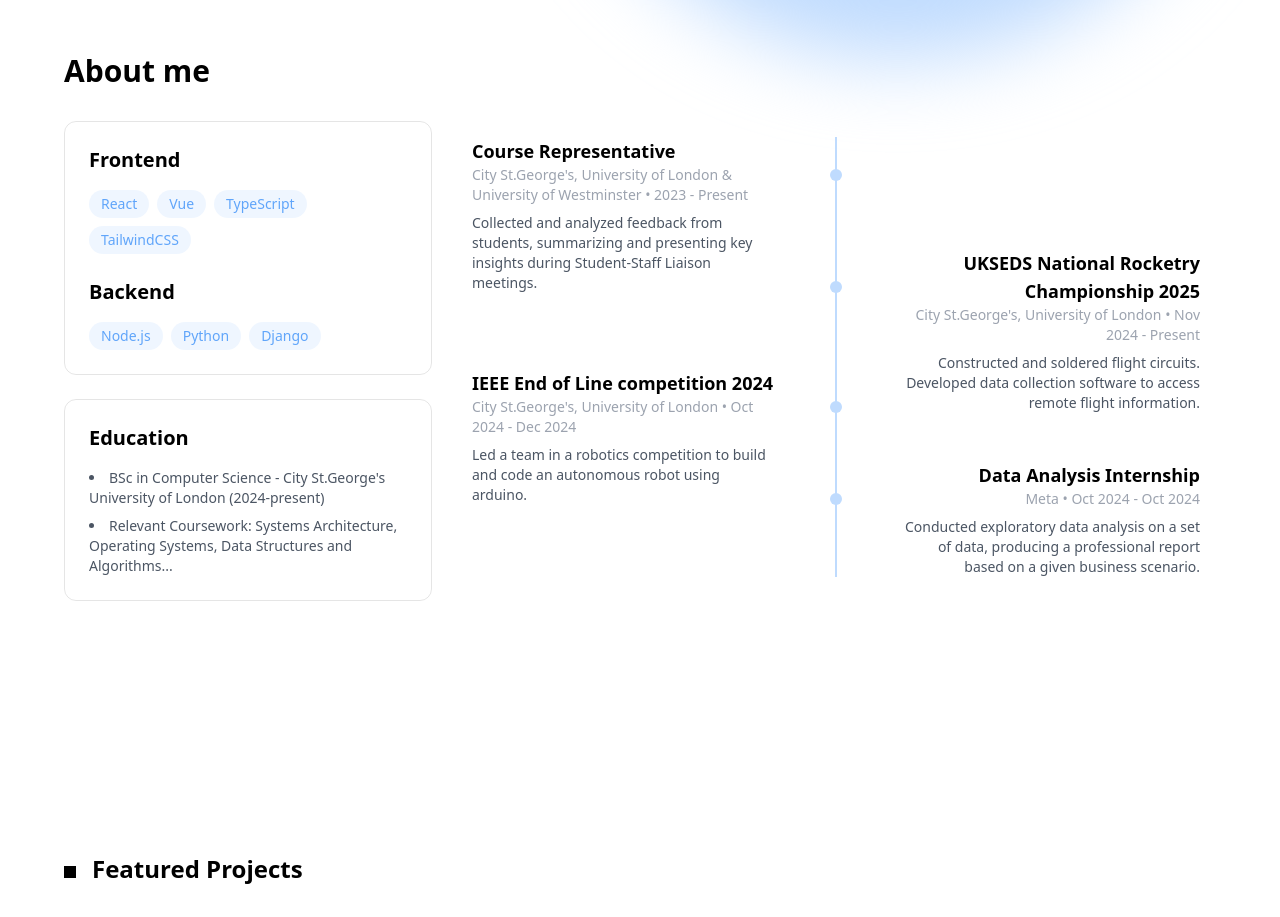
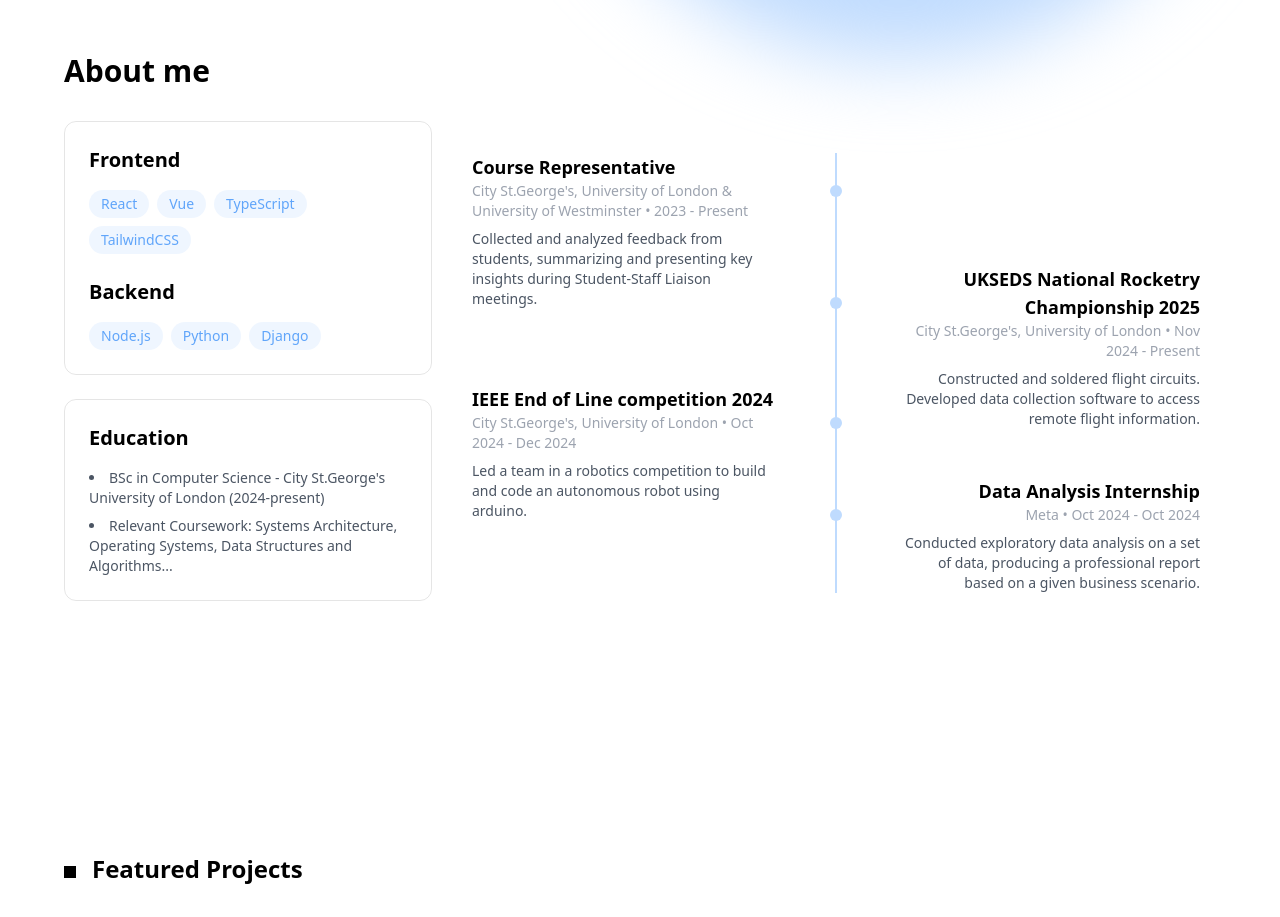
Before and after one commit to pholee/Online-Portfolio, a React (Vite) app in the folder Online_Portfolio_Code/: page / in a window 1280 px wide. Shown: the part 820-1737 px from the top of the page. Built offline with nearby package versions, Linux system fonts and the light colour scheme.

Commit message:
Update About.jsx

```diff
--- a/Online_Portfolio_Code/src/components/content/About.jsx
+++ b/Online_Portfolio_Code/src/components/content/About.jsx
@@ -104,7 +104,7 @@ export const About = () => {
 
             {/* Columns 2 & 3 */}
             <div className="md:col-span-2">
-              <div className="relative mt-4 sm:px-8 md:px-4">
+              <div className="relative mt-8 sm:px-8 md:px-4">
                 {/* Central line */}
                 <div className="absolute left-1/2 w-0.5 h-full bg-accent-bg transform -translate-x-1/2"></div>
 
```
